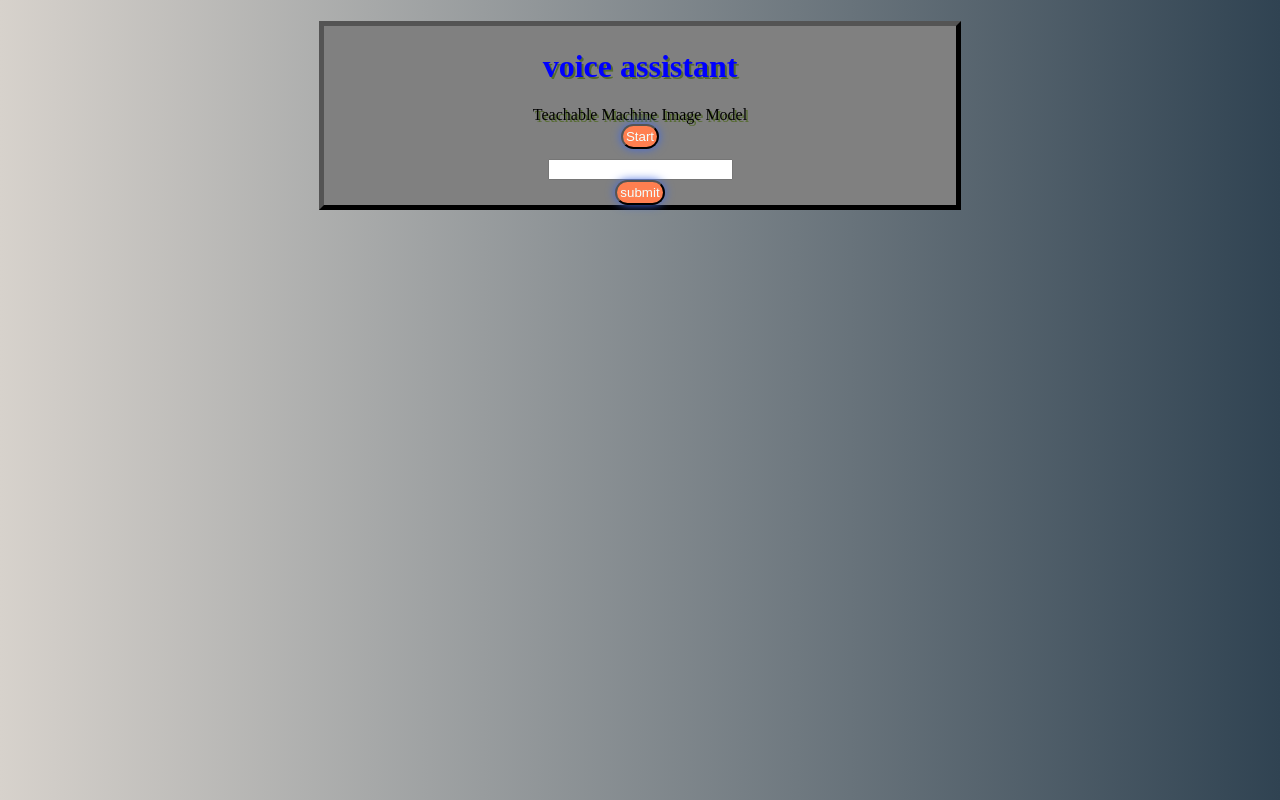
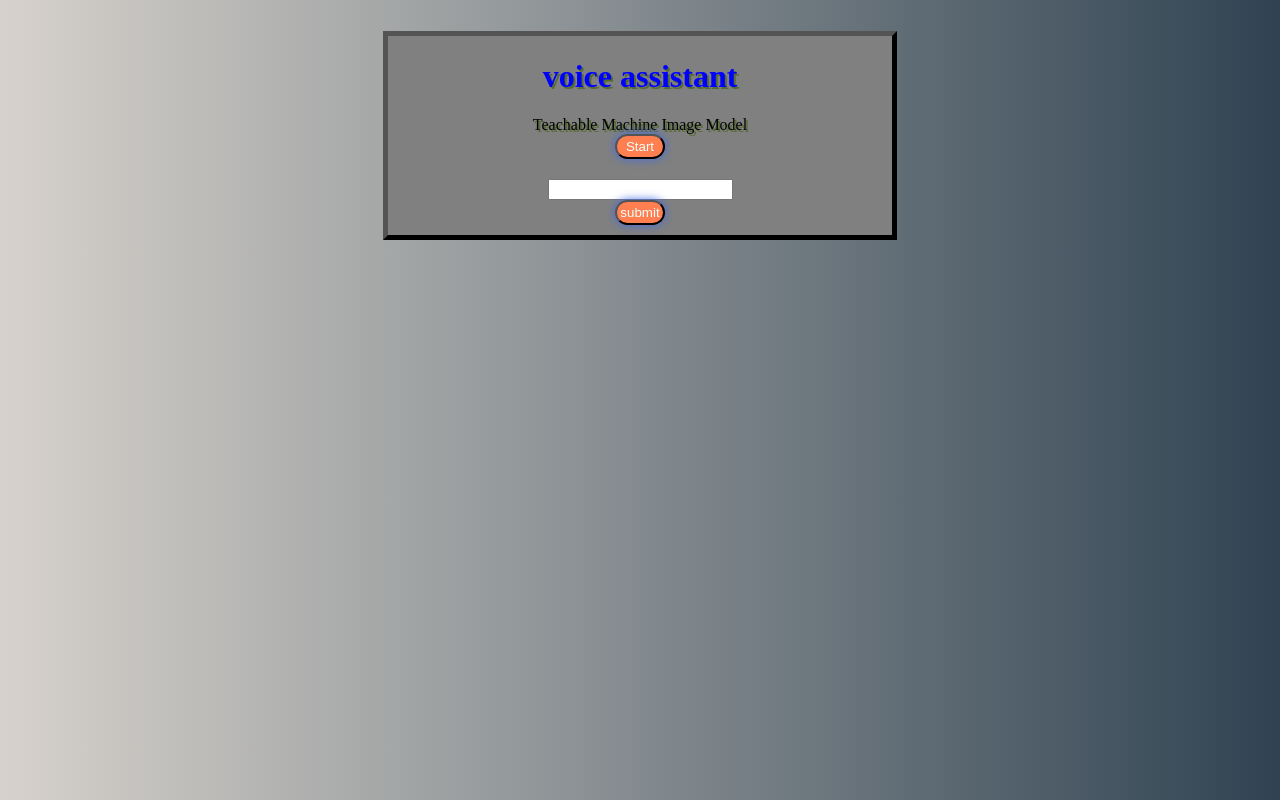
Before and after one commit to LooperShowcase/future-tech-ayman-summer-23, a plain HTML site: page index.html in a window 1280 px wide. Drawn offline with Linux system fonts and the light colour scheme.

Commit message:
Update style.css

```diff
--- a/style.css
+++ b/style.css
@@ -1,46 +1,51 @@
-
-h1
-{
+h1 {
   color: blue;
 }
-h2
-{
+
+h2 {
  color: aquamarine;
 }
-h3
-{
+
+h3 {
   color: aliceblue;
 }
-.container{
+
+.container {
   background-color: gray;
   text-align: center;
   border: 5px outset rgb(0, 0, 0);
   text-shadow: 2px 2px darkolivegreen;
   flex-direction: column;
-    width: 50%;
+  width: 40%; /* Adjust the width to a percentage for responsiveness */
+  margin: 0 auto; /* Center the container horizontally */
 }
-  button{
+
+button {
   box-shadow: 0px 0px 10px royalblue;
   background: coral;
   color: azure;
   padding: 3px;
   border-radius: 20px;
-    transition: 0.3;
+  transition: 0.3s;
+  width: 10%; /* Make the button width 100% for mobile screens */
+  margin-bottom: 10px; /* Add some vertical spacing between buttons */
 }
+
 button:hover {
   background-color: darkgreen;
   cursor: pointer;
 }
 
- #label-container{
+#label-container {
   background-color: rgb(164, 164, 255);
   margin: 10px auto;
   width: 90px;
+}
 
+body {
+  background: #304352;
+  background: -webkit-linear-gradient(to right, #d7d2cc, #304352);
+  background: linear-gradient(to right, #d7d2cc, #304352);
+  margin: 0; /* Remove default body margin for full width */
+  padding: 10px; /* Add some padding to the body */
 }
- body {
-  background: #304352;  /* fallback for old browsers */
-  background: -webkit-linear-gradient(to right, #d7d2cc, #304352);  /* Chrome 10-25, Safari 5.1-6 */
-  background: linear-gradient(to right, #d7d2cc, #304352); /* W3C, IE 10+/ Edge, Firefox 16+, Chrome 26+, Opera 12+, Safari 7+ */
-
- }
```
Lines whose indentation alone changed are shown as unchanged.
